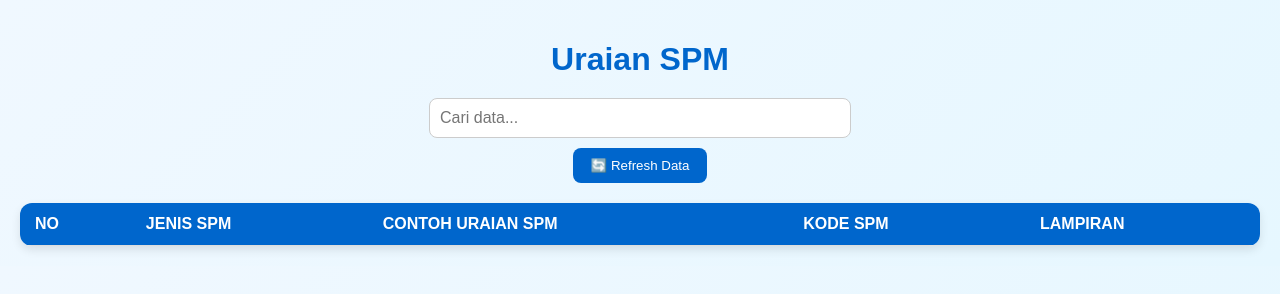
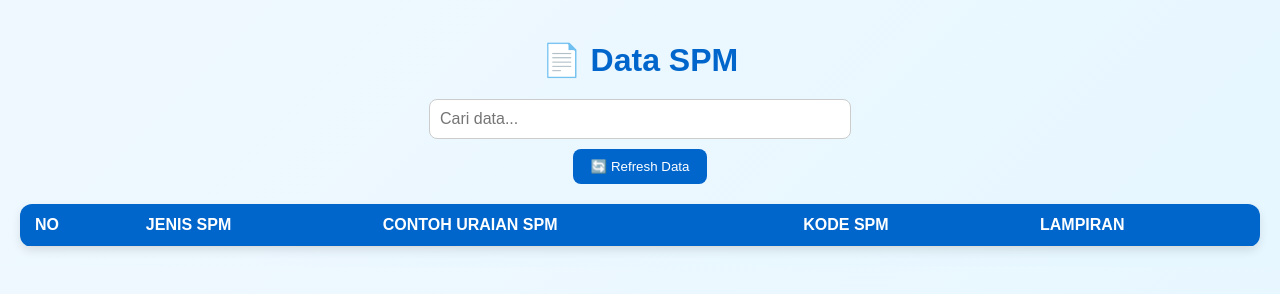
Before and after one commit to kppnpainan/spm, a plain HTML site: page index.html in a window 1280 px wide. Drawn offline with Linux system fonts and the light colour scheme; no server answers.

Commit message:
Add files via upload

```diff
--- a/index.html
+++ b/index.html
@@ -3,7 +3,7 @@
 <head>
   <meta charset="UTF-8" />
   <meta name="viewport" content="width=device-width, initial-scale=1.0" />
-  <title>KPPN Painan-SPM</title>
+  <title>Data SPM</title>
   <style>
     body {
       font-family: "Poppins", sans-serif;
@@ -88,7 +88,7 @@
   </style>
 </head>
 <body>
-  <h1>Uraian SPM</h1>
+  <h1>📄 Data SPM</h1>
 
   <div class="toolbar">
     <input type="text" id="searchInput" placeholder="Cari data..." onkeyup="searchTable()" />
```
